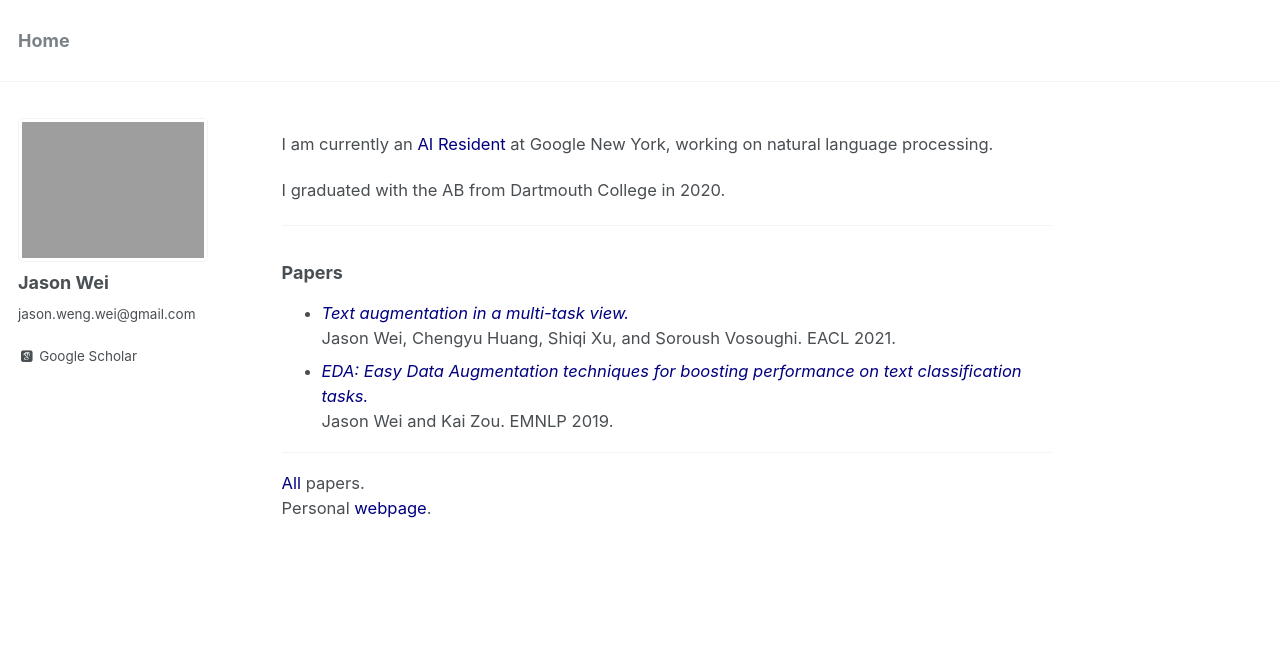
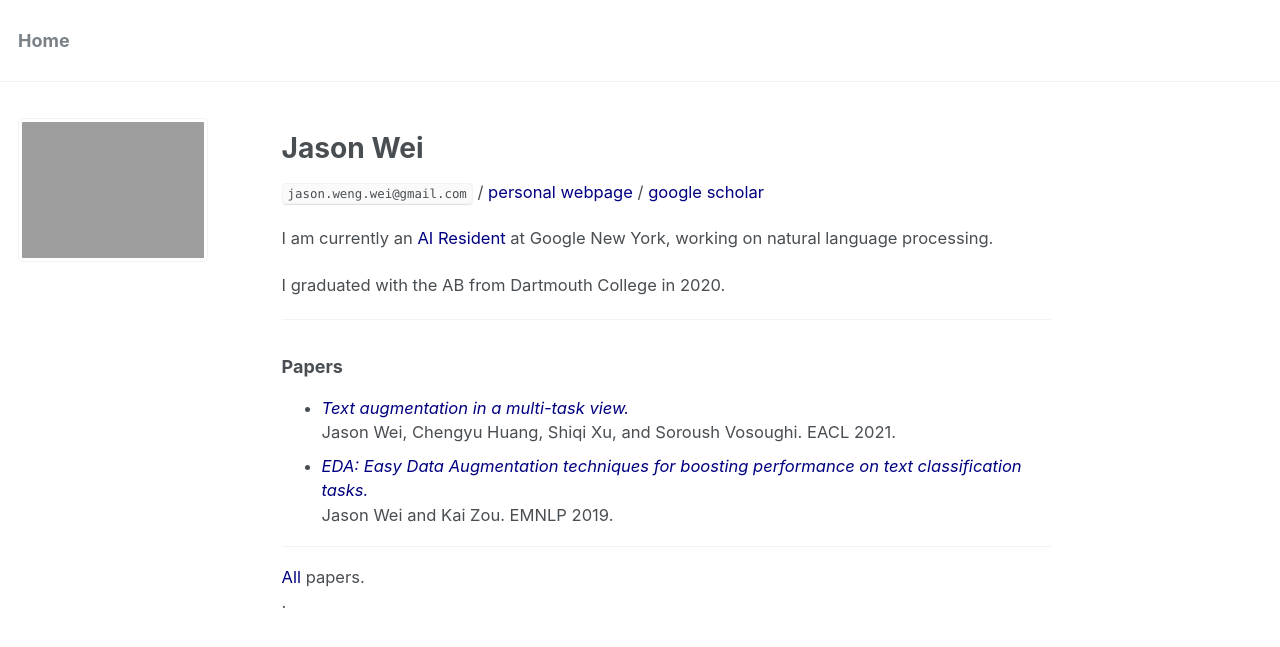
Before and after one commit to jasonwei20/jasonwei20.github.io, a Jekyll site: the page built from _pages/about.md, in a window 1280 px wide. Shown: the top 647 px of the page. Built offline with Jekyll 4.4.1, drawn with Linux system fonts in a browser that asks for light colours; some web fonts are replaced.

Commit message:
update format

```diff
--- a/_config.yml
+++ b/_config.yml
@@ -78,13 +78,13 @@
 
 # Site Author
 author:
-  name             : "Jason Wei"
+  name             : #"Jason Wei"
   avatar           : "me.jpg"
   bio              :
-  textemail        : "jason.weng.wei@gmail.com"
+  textemail        : #"jason.weng.wei@gmail.com"
   location         :
   employer         :
-  googlescholar    : "https://scholar.google.com/citations?user=wA5TK_0AAAAJ&hl=en"
+  googlescholar    : #"https://scholar.google.com/citations?user=wA5TK_0AAAAJ&hl=en"
   email            :
   uri              :
   bitbucket        :
--- a/_pages/about.md
+++ b/_pages/about.md
@@ -8,6 +8,10 @@
   - /about.html
   - /research/
 ---
+
+# Jason Wei
+
+`jason.weng.wei@gmail.com` / <a href="https://jasonwei20.github.io/personal/" style="color:navy">personal webpage</a> / <a href="https://scholar.google.com/citations?user=wA5TK_0AAAAJ&hl=en" style="color:navy">google scholar</a>
 
 I am currently an <a href="https://research.google/careers/ai-residency/" style="color:navy" target="_blank">AI Resident</a> at Google New York, working on natural language processing.
 
@@ -25,7 +29,7 @@
 ------
 
 <a href="https://jasonwei20.github.io/papers/" style="color:navy">All</a> papers.
-Personal <a href="https://jasonwei20.github.io/personal/" style="color:navy">webpage</a>.
+.
 
 
 
```
